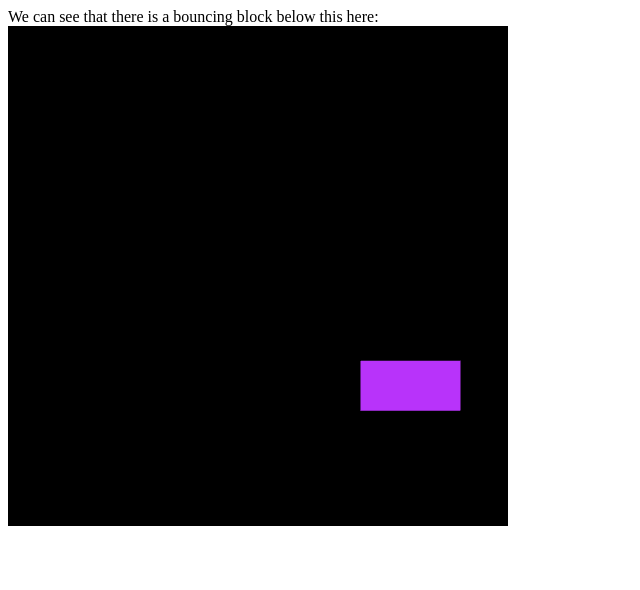
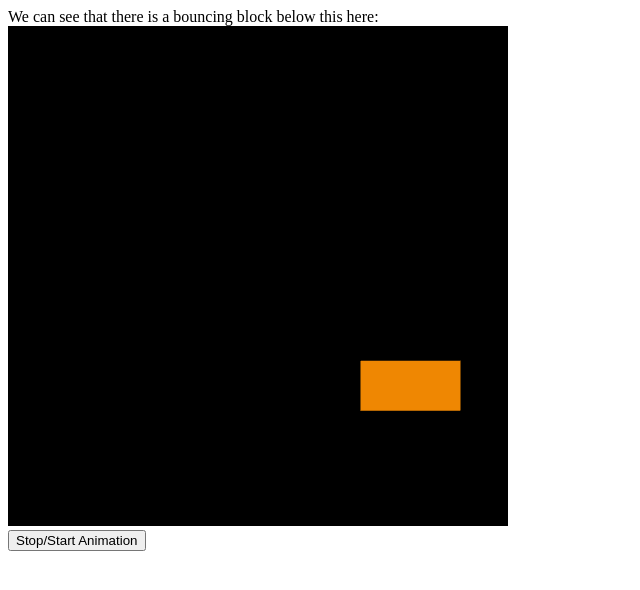
Before and after one commit to mikecaulson111/WebGltesting, a plain HTML site: page bouncing/index.html in a window 1280 px wide. Shown: the whole page, without its empty margins (0-640 px from the left). Drawn offline with Linux system fonts and the light colour scheme.

Commit message:
adding button

```diff
--- a/bouncing/index.html
+++ b/bouncing/index.html
@@ -47,4 +47,6 @@
    for webgl-utils, m3, m4, and webgl-lessons-ui.
    -->
    <script src="webgl_demo2.js"></script>
+   <br>
+   <input type="button" onclick="changeState()" value="Stop/Start Animation" />
 </html>
--- a/bouncing/webgl_demo2.js
+++ b/bouncing/webgl_demo2.js
@@ -1,5 +1,22 @@
 /* eslint no-console:0 consistent-return:0 */
 "use strict";
+
+var animationOn = true;
+var translations = [0,0];
+var width = 100;
+var height = 50;
+var color = [Math.random(), Math.random(), Math.random(), 1];
+var yvel = 0;
+var xvel = 1.5;
+
+function changeState() {
+  if (animationOn) {
+    animationOn = false;
+  } else {
+    animationOn = true;
+    main();
+  }
+}
 
 function createShader(gl, type, source) {
   var shader = gl.createShader(type);
@@ -60,12 +77,7 @@ function main() {
 
   var colorUniformLocation = gl.getUniformLocation(program, "u_color");
 
-  var translations = [0,0];
-  var width = 100;
-  var height = 50;
-  var color = [Math.random(), Math.random(), Math.random(), 1];
-  var yvel = 0;
-  var xvel = 1.5;
+
 
   drawhere();
 
@@ -113,9 +125,11 @@ function main() {
      var count = 6;
      gl.drawArrays(primitiveType, offset, count);
 
-     update();
+     if (animationOn) {
+      update();
 
-     requestAnimationFrame(drawhere);
+      requestAnimationFrame(drawhere);
+     }
    }
 
    function update() {
```
